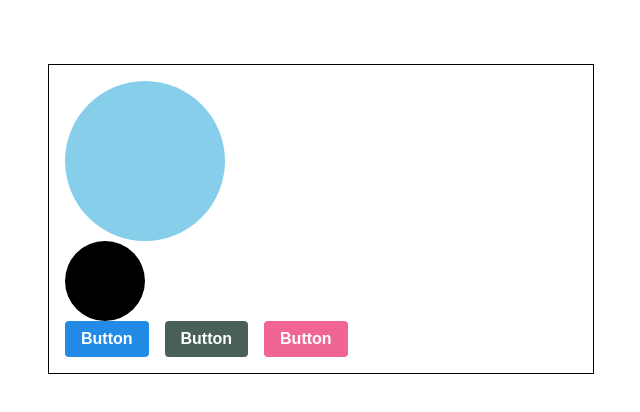
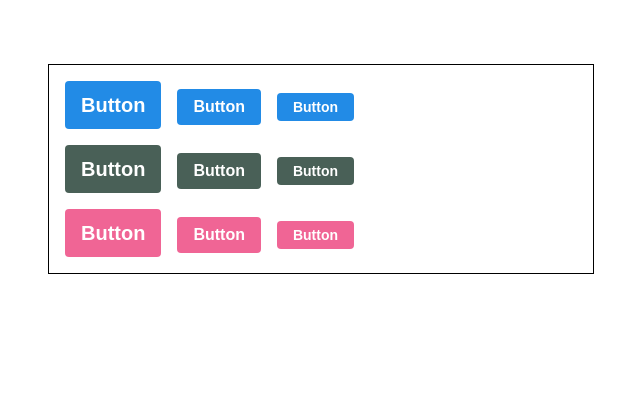
Before and after one commit to herrakam/scss, a React (Create React App) app: page / in a window 1280 px wide. Shown: the top 412 px of the page, without its empty margins (319-959 px from the left). Built offline with nearby package versions, Linux system fonts and the light colour scheme.

Commit message:
StyledButtons 크기 구현, 리펙토링

```diff
--- a/src/App.js
+++ b/src/App.js
@@ -33,12 +33,31 @@ function App() {
   return (
     <ThemeProvider theme={{ palette }}>
       <div className="App">
-        <Circle color="skyblue" huge></Circle>
-        <Circle color="black"></Circle>
-        <StyledButtons>Button</StyledButtons>
-        <StyledButtons color="gray">Button</StyledButtons>
-        <StyledButtons color="pink">Button</StyledButtons>
-
+        {/* <Circle color="skyblue" huge></Circle>
+        <Circle color="black"></Circle> */}
+        <div className="buttons">
+          <StyledButtons size="large">Button</StyledButtons>
+          <StyledButtons>Button</StyledButtons>
+          <StyledButtons size="small">Button</StyledButtons>
+        </div>
+        <div className="buttons">
+          <StyledButtons color="gray" size="large">
+            Button
+          </StyledButtons>
+          <StyledButtons color="gray">Button</StyledButtons>
+          <StyledButtons color="gray" size="small">
+            Button
+          </StyledButtons>
+        </div>
+        <div className="buttons">
+          <StyledButtons color="pink" size="large">
+            Button
+          </StyledButtons>
+          <StyledButtons color="pink">Button</StyledButtons>
+          <StyledButtons color="pink" size="small">
+            Button
+          </StyledButtons>
+        </div>
         {/* <div>
         <Checkbox onChange={onchange} checked={check}>
           다음 약관에 모두 동의
--- a/src/components/StyledButtons.js
+++ b/src/components/StyledButtons.js
@@ -16,6 +16,42 @@ const colorStyles = css`
     `;
   }}
 `;
+// const sizes = {
+//   large: {
+//     height: "3rem",
+//     fontSize: "1.25rem",
+//   },
+//   medium: {
+//     height: "2.25rem",
+//     fontSize: "1rem",
+//   },
+//   small: {
+//     height: "1.75rem",
+//     fontSize: "0.875rem",
+//   },
+// };
+
+const sizes = {
+  large: {
+    height: "3rem",
+    fontSize: "1.25rem",
+  },
+  medium: {
+    height: "2.25rem",
+    fontSize: "1rem",
+  },
+  small: {
+    height: "1.75rem",
+    fontSize: "0.875rem",
+  },
+};
+
+const sizeStyles = css`
+  ${({ size }) => css`
+    height: ${sizes[size].height};
+    font-size: ${sizes[size].fontSize};
+  `}
+`;
 
 const StyledButton = styled.button`
   display: inline-block;
@@ -28,19 +64,17 @@ const StyledButton = styled.button`
   padding: 0 1rem 0 1rem;
   transition: 0.8s;
 
-  height: 2.25rem;
-  font-size: 1rem;
-
   & + & {
     margin-left: 1rem;
   }
 
   ${colorStyles}
+  ${sizeStyles}
 `;
 
-function StyledButtons({ children, color, ...rest }) {
+function StyledButtons({ children, color, size, ...rest }) {
   return (
-    <StyledButton color={color} {...rest}>
+    <StyledButton color={color} size={size} {...rest}>
       {children}
     </StyledButton>
   );
@@ -48,5 +82,6 @@ function StyledButtons({ children, color, ...rest }) {
 
 StyledButton.defaultProps = {
   color: "blue",
+  size: "medium",
 };
 export default StyledButtons;
```
